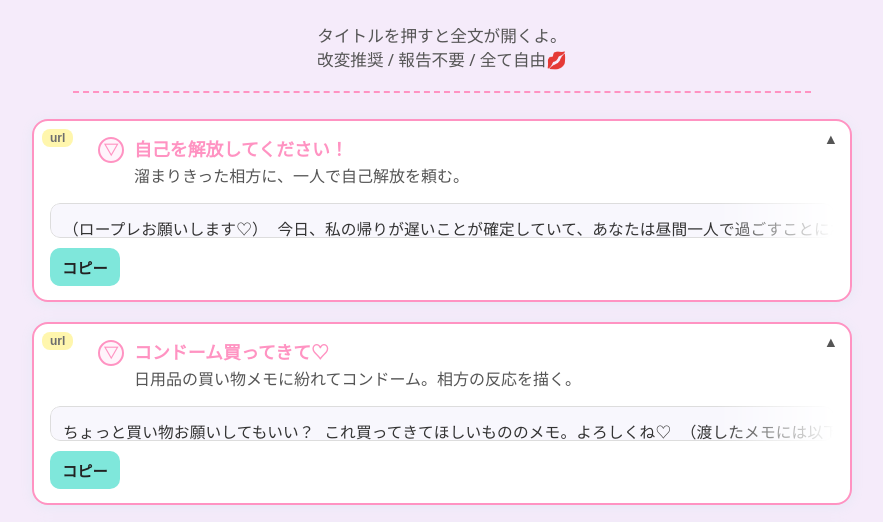
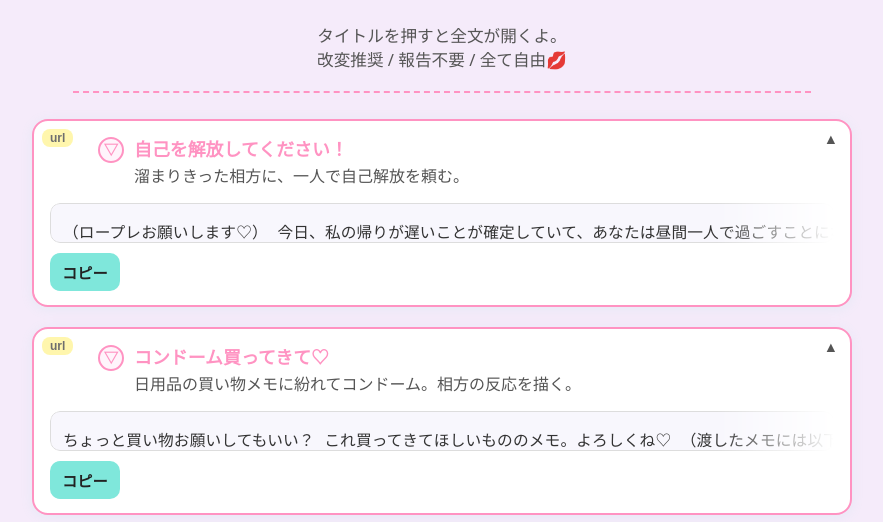
Before and after one commit to RagxDuster/RxD_Base, a plain HTML site: page text.html in a window 1280 px wide. Shown: the part 215-737 px from the top of the page, without its empty margins (198-1081 px from the left). Drawn offline with Linux system fonts and the light colour scheme.

Commit message:
Update text.html

```diff
--- a/text.html
+++ b/text.html
@@ -62,7 +62,7 @@
     /* 本文部：最初は “1行プレビュー表示” にする（カードに .is-collapsed が付く） */
     .cardcontent{ padding:0 16px 14px 16px; display:block; }
     .card.is-collapsed .promptarea{
-      height:35px; line-height:35px; white-space:nowrap; overflow:hidden; text-overflow:ellipsis;
+      height:40px; line-height:40px; white-space:nowrap; overflow:hidden; text-overflow:ellipsis;
       -webkit-mask-image: linear-gradient(to right, black 85%, transparent);
               mask-image: linear-gradient(to right, black 85%, transparent);
     }
```
